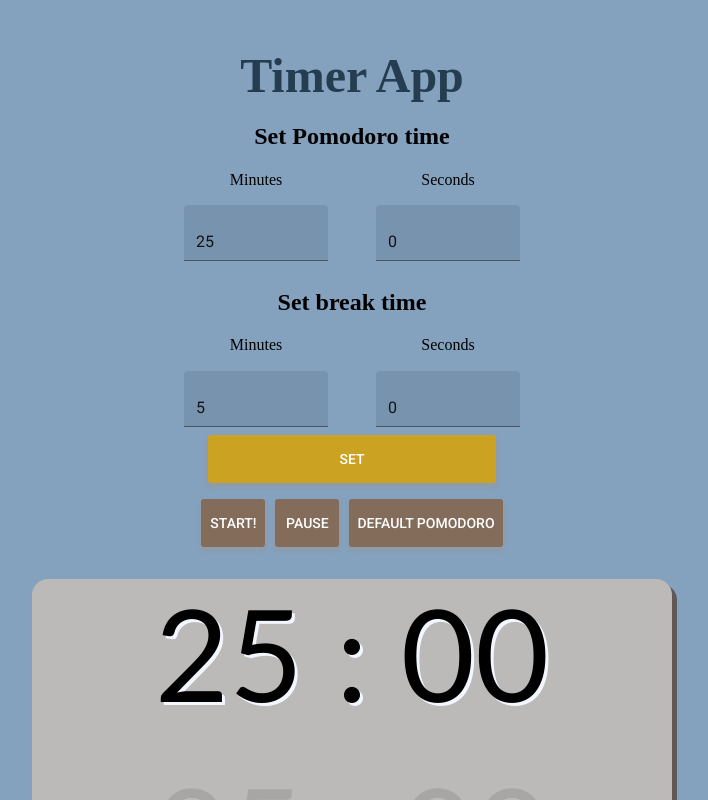
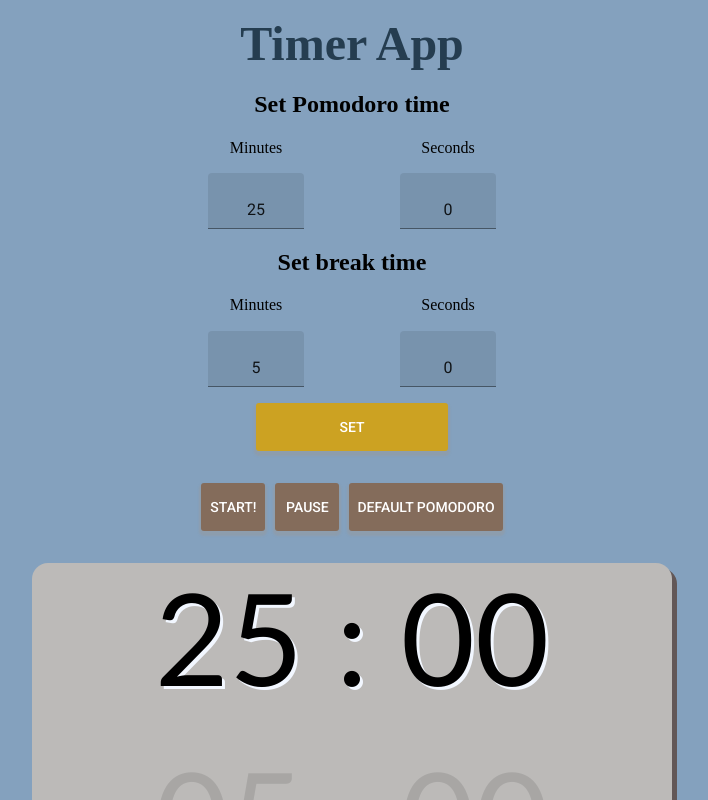
Before and after one commit to icelandico/timer-react, a React (Create React App) app: page / in a window 1280 px wide. Shown: the whole page, without its empty margins (288-996 px from the left). Built offline with nearby package versions, Linux system fonts and the light colour scheme.

Commit message:
Center inputs text

```diff
--- a/src/components/Header/Header.css
+++ b/src/components/Header/Header.css
@@ -1,5 +1,5 @@
 .header-container {
-  margin-top: 3rem; }
+  margin-top: 1rem; }
 
 h1 {
   color: #253d50;
--- a/src/components/Header/Header.scss
+++ b/src/components/Header/Header.scss
@@ -1,5 +1,5 @@
 .header-container {
-  margin-top: 3rem;
+  margin-top: 1rem;
 }
 
 h1 {
--- a/src/components/Settings/Settings-styles.js
+++ b/src/components/Settings/Settings-styles.js
@@ -8,11 +8,12 @@ export const SettingsStyles = {
     justifyContent: 'center',
   },
   input: {
-    width: '75%',
-    textAlign: 'right'
+    width: '50%',
+    height: '3rem',
   },
   setButton: {
-    width: '75%',
+    margin: '1rem',
+    width: '50%',
     backgroundColor: '#cca222'
   }
 }
--- a/src/components/Settings/Settings.js
+++ b/src/components/Settings/Settings.js
@@ -42,6 +42,7 @@ class SettingsComponent extends Component {
             type="text"
             inputProps={{
               maxLength: 2,
+              style: { textAlign: 'center' }
             }}
           />
           </div>
@@ -56,7 +57,8 @@ class SettingsComponent extends Component {
             onChange={this.handleChange('timerMinutes')}
             type="text"
             inputProps={{
-              maxLength: 2
+              maxLength: 2,
+              style: { textAlign: 'center' }
             }}
           />
           </div>
@@ -75,6 +77,7 @@ class SettingsComponent extends Component {
               type="text"
               inputProps={{
                 maxLength: 2,
+                style: { textAlign: 'center' }
               }}
             />
           </div>
@@ -89,7 +92,8 @@ class SettingsComponent extends Component {
               onChange={this.handleChange('breakSeconds')}
               type="text"
               inputProps={{
-                maxLength: 2
+                maxLength: 2,
+                style: { textAlign: 'center' }
               }}
             />
           </div>
```
